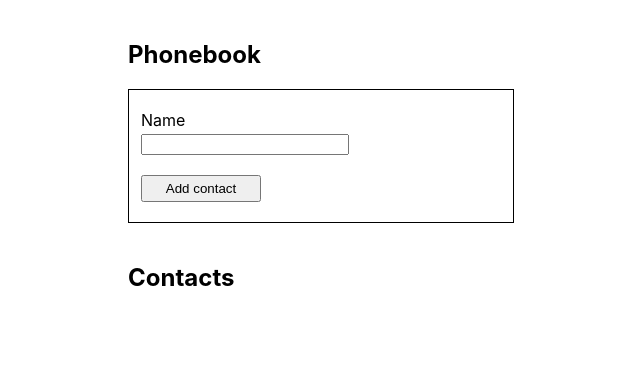
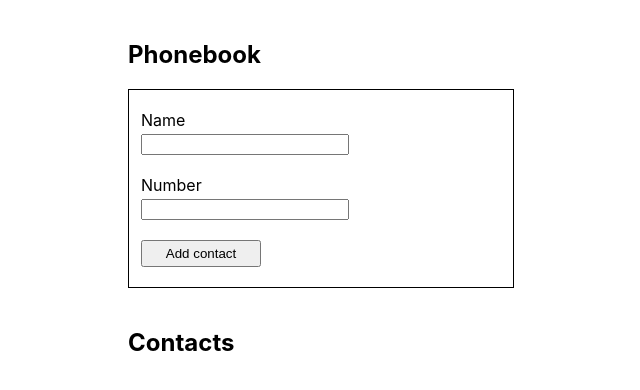
Before and after one commit to ssulphurr/goit-react-hw-02-phonebook, a React (Create React App) app: page / in a window 1280 px wide. Shown: the top 390 px of the page, without its empty margins (212-852 px from the left). Built offline with nearby package versions, Linux system fonts and the light colour scheme.

Commit message:
adds step 2 about number

```diff
--- a/src/components/App.jsx
+++ b/src/components/App.jsx
@@ -9,10 +9,11 @@ export class App extends Component {
     contacts: [],
   };
 
-  addContact = name => {
+  addContact = ({ name, number }) => {
     const contact = {
       id: nanoid(),
       name,
+      number,
     };
 
     this.setState(prevState => ({
--- a/src/components/Contacts/Contacts.jsx
+++ b/src/components/Contacts/Contacts.jsx
@@ -4,10 +4,10 @@ import css from './Contacts.module.css';
 const Contacts = ({ contacts }) => {
   return (
     <ul className={css.contact__list}>
-      {contacts.map(({ id, name }) => {
+      {contacts.map(({ id, name, number }) => {
         return (
           <li key={id} className={css.contact__item}>
-            {name}
+            {name}: {number}
           </li>
         );
       })}
--- a/src/components/Form/Form.jsx
+++ b/src/components/Form/Form.jsx
@@ -1,32 +1,38 @@
 import React, { Component } from 'react';
 import css from './Form.module.css';
+import { nanoid } from 'nanoid';
 
 class Form extends Component {
   state = {
     name: '',
+    number: '',
   };
 
+  nameInputId = nanoid();
+  numberInputId = nanoid();
+
   handleChange = e => {
+    const { name, value } = e.target;
     this.setState({
-      name: e.target.value,
+      [name]: value,
     });
   };
 
   handleSubmit = e => {
     e.preventDefault();
-    this.props.onSubmit(this.state.name);
+    this.props.onSubmit({ ...this.state });
 
     this.reset();
   };
 
   reset = () => {
-    this.setState({ name: '' });
+    this.setState({ name: '', number: '' });
   };
 
   render() {
     return (
       <form className={css.form} onSubmit={this.handleSubmit}>
-        <label className={css.label} htmlFor="">
+        <label className={css.label} htmlFor={this.nameInputId}>
           Name
         </label>
 
@@ -39,6 +45,22 @@ class Form extends Component {
           required
           value={this.state.name}
           onChange={this.handleChange}
+          id={this.nameInputId}
+        />
+
+        <label className={css.label} htmlFor={this.numberInputId}>
+          Number
+        </label>
+        <input
+          className={css.input}
+          type="tel"
+          name="number"
+          pattern="\+?\d{1,4}?[-.\s]?\(?\d{1,3}?\)?[-.\s]?\d{1,4}[-.\s]?\d{1,4}[-.\s]?\d{1,9}"
+          title="Phone number must be digits and can contain spaces, dashes, parentheses and can start with +"
+          required
+          value={this.state.number}
+          onChange={this.handleChange}
+          id={this.numberInputId}
         />
 
         <button className={css.btn} type="submit">
```
